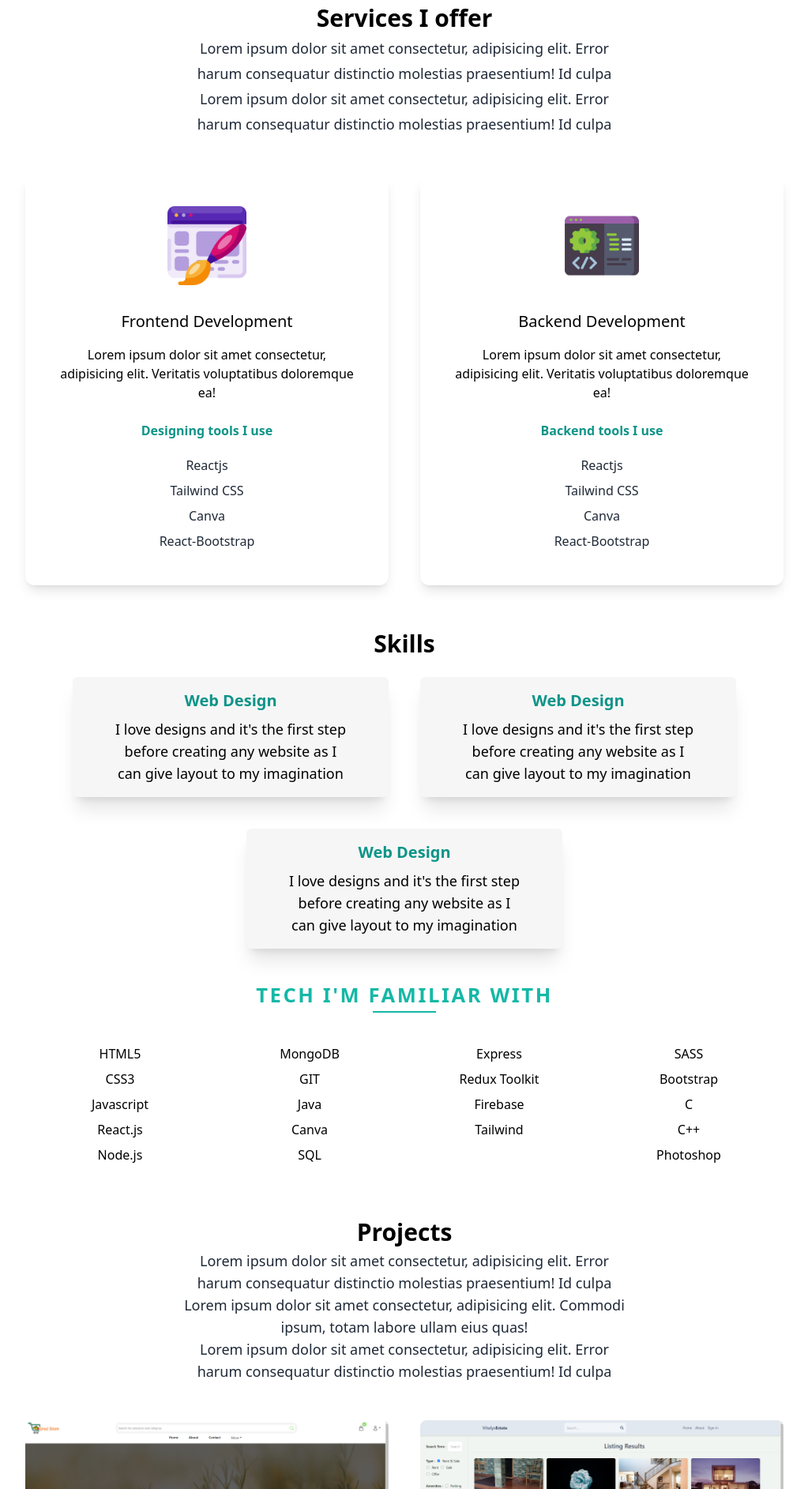
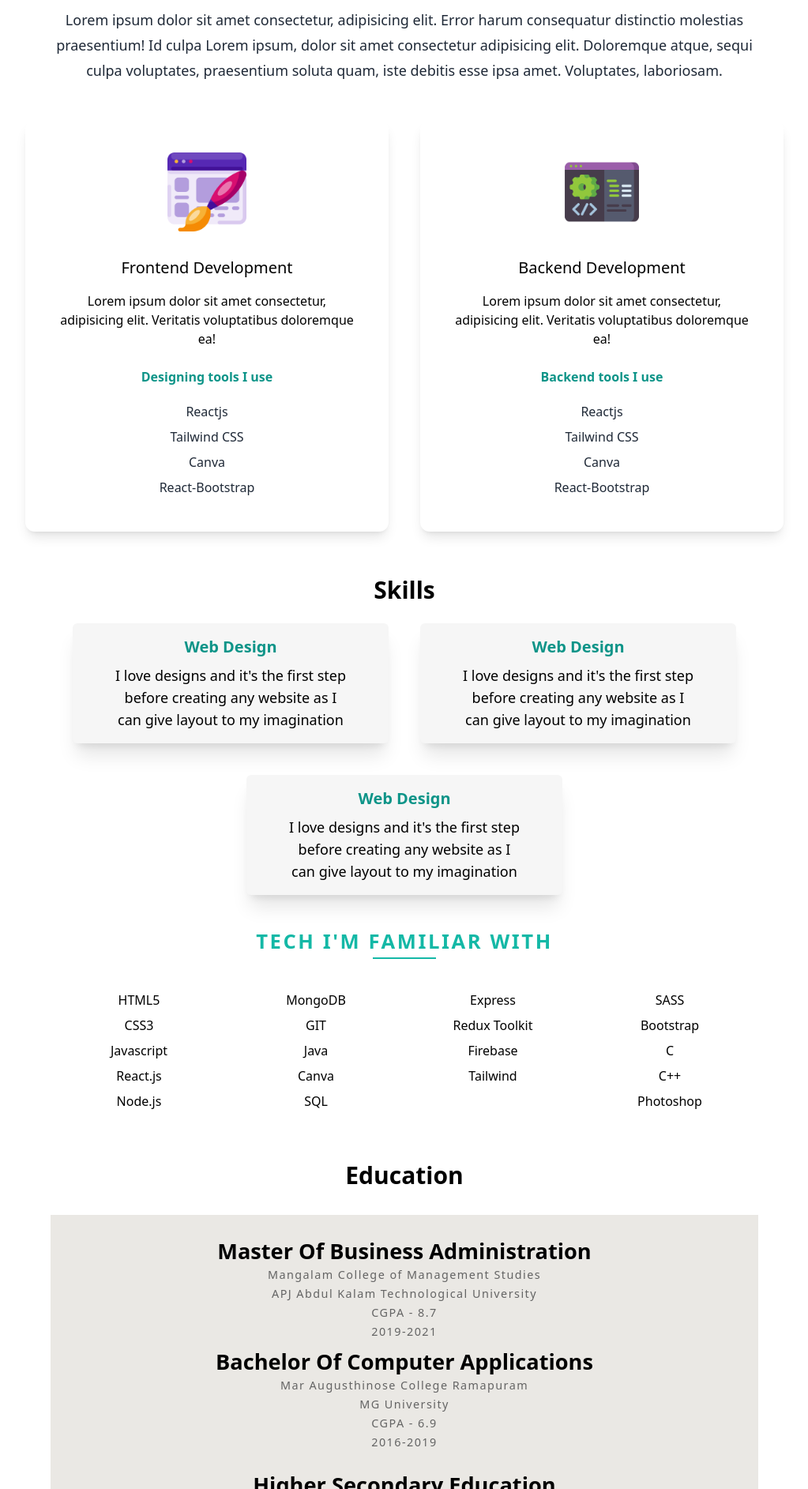
Before and after one commit to NithinPrathapan/My-portfolio, a React (Vite) app in the folder portfolio/: page / in a window 1280 px wide. Shown: the part 915-2800 px from the top of the page at 79% size, without its empty margins (128-1151 px from the left). Built offline with nearby package versions, Linux system fonts and the light colour scheme.

Commit message:
education section completed

```diff
--- a/portfolio/src/App.jsx
+++ b/portfolio/src/App.jsx
@@ -17,8 +17,8 @@ const App = () => {
   return (
     <div className={darkMode ? "dark" : ""}>
       <main className="bg-[#fff] px-5  md:px-20 lg:px-40 dark:bg-gradient-to-t from-[#000] to-slate-900 ">
-        <section className="min-h-screen">
-          <nav className="py-10 mb-12 flex justify-between">
+        <section className="mb-8">
+          <nav className="py-10 mb-12 flex w-full justify-between">
             <h1 className="text-xl font-burtons dark:text-white">
               developedby
             </h1>
@@ -49,14 +49,14 @@ const App = () => {
               </li>
             </ul>
           </nav>
-          <div className="text-center w-full">
+          <div className="text-center max-w-4xl">
             <h2 className="text-4xl  min-w-full py-2 md:text-6xl  text-center text-teal-600 font-medium">
               Nithin Prathpan
             </h2>
             <h3 className="text-2xl py-2 md:text-3xl font-semibold text-gray-800 dark:text-white">
               Mern stack Developer
             </h3>
-            <p className="text-1 md:text-xl leading-8 text-gray-800  max-w-lg mx-auto dark:text-slate-400 ">
+            <p className="text-1 md:text-xl leading-8 text-gray-800  max-w-4xl py-2 mx-auto dark:text-slate-300 ">
               Lorem ipsum, dolor sit amet consectetur adipisicing elit. Iure quo
               laudantium dolorem, deleniti iste omnis repellendus voluptates
               veniam, at libero beatae. Cupiditate facere totam nulla quaerat
@@ -64,7 +64,7 @@ const App = () => {
               Obcaecati.
             </p>
           </div>
-          <div className="text-5xl flex justify-center gap-16 py-3 text-gray-600 dark:text-slate-400">
+          <div className="text-5xl flex justify-center gap-16 py-4 text-gray-600 dark:text-slate-300">
             <AiFillTwitterCircle />
             <AiFillLinkedin />
             <AiFillYoutube />
@@ -78,21 +78,20 @@ const App = () => {
           </div>
         </section>
         <section>
-          <div className="max-w-xl text-center my-2 mx-auto">
+          <div className="max-w-4xl text-center my-2 mx-auto">
             <h3 className="text-3xl dark:text-white font-semibold py-1">
               Services I offer
             </h3>
-            <p className="text-lg leading-8 text-gray-800 dark:text-slate-400">
+            <p className="text-lg leading-8 text-gray-800 dark:text-slate-300">
               Lorem ipsum dolor sit amet consectetur, adipisicing elit. Error
-              harum consequatur distinctio molestias praesentium! Id culpa
-            </p>
-            <p className="text-lg leading-8 text-gray-800 dark:text-slate-400">
-              Lorem ipsum dolor sit amet consectetur, adipisicing elit. Error
-              harum consequatur distinctio molestias praesentium! Id culpa
+              harum consequatur distinctio molestias praesentium! Id culpa Lorem
+              ipsum, dolor sit amet consectetur adipisicing elit. Doloremque
+              atque, sequi culpa voluptates, praesentium soluta quam, iste
+              debitis esse ipsa amet. Voluptates, laboriosam.
             </p>
           </div>
           <div className="lg:flex gap-10">
-            <div className="text-center shadow-lg p-10 max-w-lg mx-auto rounded-xl my-10 dark:text-slate-400 dark:bg-slate-900">
+            <div className="text-center shadow-lg p-10 max-w-lg mx-auto rounded-xl my-10 dark:text-slate-300 dark:bg-slate-900">
               <img
                 src={frontend}
                 className="w-[100px] h-[100px] mx-auto"
@@ -108,12 +107,12 @@ const App = () => {
               <h4 className="py-4 text-teal-600 font-semibold">
                 Designing tools I use
               </h4>
-              <p className="text-gray-800 dark:text-slate-400 py-1">Reactjs</p>
-              <p className="text-gray-800 dark:text-slate-400 py-1">
+              <p className="text-gray-800 dark:text-slate-300 py-1">Reactjs</p>
+              <p className="text-gray-800 dark:text-slate-300 py-1">
                 Tailwind CSS
               </p>
-              <p className="text-gray-800 dark:text-slate-400 py-1">Canva</p>
-              <p className="text-gray-800 dark:text-slate-400 py-1">
+              <p className="text-gray-800 dark:text-slate-300 py-1">Canva</p>
+              <p className="text-gray-800 dark:text-slate-300 py-1">
                 React-Bootstrap
               </p>
             </div>
@@ -127,19 +126,19 @@ const App = () => {
               <h3 className="text-xl font-medium pt-8 pb-2 dark:text-slate-200">
                 Backend Development
               </h3>
-              <p className="py-2 dark:text-slate-400">
+              <p className="py-2 dark:text-slate-300">
                 Lorem ipsum dolor sit amet consectetur, adipisicing elit.
                 Veritatis voluptatibus doloremque ea!
               </p>
               <h4 className="py-4 text-teal-600 font-semibold">
                 Backend tools I use
               </h4>
-              <p className="text-gray-800 py-1 dark:text-slate-400">Reactjs</p>
-              <p className="text-gray-800 py-1 dark:text-slate-400">
+              <p className="text-gray-800 py-1 dark:text-slate-300">Reactjs</p>
+              <p className="text-gray-800 py-1 dark:text-slate-300">
                 Tailwind CSS
               </p>
-              <p className="text-gray-800 py-1 dark:text-slate-400">Canva</p>
-              <p className="text-gray-800 py-1 dark:text-slate-400">
+              <p className="text-gray-800 py-1 dark:text-slate-300">Canva</p>
+              <p className="text-gray-800 py-1 dark:text-slate-300">
                 React-Bootstrap
               </p>
             </div>
@@ -147,37 +146,37 @@ const App = () => {
         </section>
 
         {/*Skills me section */}
-        <section className=" text-center my-2 mx-auto justify-center">
+        <section className=" text-center  my-2 mx-auto justify-center">
           <h3 className="text-3xl  dark:text-white font-semibold py-2 mb-2">
             Skills
           </h3>
 
-          <div className="flex flex-wrap gap-10 py-2 mx-auto justify-center">
-            <div className="flex flex-col flex-1 basis-1/3 max-w-[400px] min-w-[200px] rounded-md bg-[#f6f6f6] min-h-[150px] shadow-xl text-center  p-4 items-center justify-center gap-2 hover:scale-105 duration-500 cursor-none">
-              <h1 className="text-teal-600 font-semibold  md:text-xl text-lg">
+          <div className="flex flex-wrap gap-10 py-2 mx-auto justify-center max-w-4xl">
+            <div className="flex dark:bg-slate-800  flex-col flex-1 basis-1/3 max-w-[400px] min-w-[200px] rounded-md bg-[#f6f6f6] min-h-[150px] shadow-xl text-center  p-4 items-center justify-center gap-2 hover:scale-105 duration-500 cursor-none">
+              <h1 className="text-teal-600 dark:text-teal-500 font-semibold  md:text-xl text-lg">
                 Web Design
               </h1>
-              <p className="text-xs md:text-lg w-[80%]">
+              <p className="text-xs md:text-lg w-[80%] dark:text-slate-300">
                 I love designs and it's the first step before creating any
                 website as I can give layout to my imagination
               </p>
             </div>
 
-            <div className="flex flex-col flex-1 basis-1/3 max-w-[400px] min-w-[200px] rounded-md bg-[#f6f6f6] min-h-[150px] shadow-xl text-center  p-4 items-center justify-center gap-2 hover:scale-105 duration-500 cursor-none">
-              <h1 className="text-teal-600 font-semibold  md:text-xl text-lg">
+            <div className="flex dark:bg-slate-800  flex-col flex-1 basis-1/3 max-w-[400px] min-w-[200px] rounded-md bg-[#f6f6f6] min-h-[150px] shadow-xl text-center  p-4 items-center justify-center gap-2 hover:scale-105 duration-500 cursor-none">
+              <h1 className="text-teal-600 dark:text-teal-500 font-semibold  md:text-xl text-lg">
                 Web Design
               </h1>
-              <p className="text-xs md:text-lg w-[80%]">
+              <p className="text-xs md:text-lg w-[80%] dark:text-slate-300">
                 I love designs and it's the first step before creating any
                 website as I can give layout to my imagination
               </p>
             </div>
 
-            <div className="flex flex-col flex-1 basis-1/3 max-w-[400px] min-w-[200px] rounded-md bg-[#f6f6f6] min-h-[150px] shadow-xl text-center  p-4 items-center justify-center gap-2 hover:scale-105 duration-500 cursor-none">
-              <h1 className="text-teal-600 font-semibold  md:text-xl text-lg">
+            <div className="flex dark:bg-slate-800  flex-col flex-1 basis-1/3 max-w-[400px] min-w-[200px] rounded-md bg-[#f6f6f6] min-h-[150px] shadow-xl text-center  p-4 items-center justify-center gap-2 hover:scale-105 duration-500 cursor-none">
+              <h1 className="text-teal-600 dark:text-teal-500 font-semibold  md:text-xl text-lg">
                 Web Design
               </h1>
-              <p className="text-xs md:text-lg w-[80%]">
+              <p className="text-xs md:text-lg w-[80%] dark:text-slate-300">
                 I love designs and it's the first step before creating any
                 website as I can give layout to my imagination
               </p>
@@ -187,39 +186,148 @@ const App = () => {
 
         {/* tech stacks section */}
         <section>
-          <div className="py-2 mt-6 max-w-full mx-auto">
+          <div className="py-2 mt-6 max-w-4xl mx-auto">
             <h1 className="text-center uppercase font-semibold tracking-widest text-teal-500  text-[1.6rem]    ">
               TECH I'M FAMILIAR WITH
             </h1>
             <div className="border-teal-500  border w-20 mt-[1px]  mx-auto"></div>
-            <div className="md:flex dark:text-slate-400 justify-around  py-10">
+            <div className="md:flex dark:text-slate-300 justify-around  py-10">
               <ul className="text-center mb-2 flex gap-2 flex-col md:w-[25%] ">
-                <li className="hover:scale-105 hover:font-bold cursor-context-menu duration-300">HTML5</li>
-                <li className="hover:scale-105 hover:font-bold cursor-context-menu duration-300">CSS3</li>
-                <li className="hover:scale-105 hover:font-bold cursor-context-menu duration-300">Javascript</li>
-                <li className="hover:scale-105 hover:font-bold cursor-context-menu duration-300">React.js</li>
-                <li className="hover:scale-105 hover:font-bold cursor-context-menu duration-300">Node.js</li>
+                <li className="hover:scale-105 hover:font-bold cursor-context-menu duration-300">
+                  HTML5
+                </li>
+                <li className="hover:scale-105 hover:font-bold cursor-context-menu duration-300">
+                  CSS3
+                </li>
+                <li className="hover:scale-105 hover:font-bold cursor-context-menu duration-300">
+                  Javascript
+                </li>
+                <li className="hover:scale-105 hover:font-bold cursor-context-menu duration-300">
+                  React.js
+                </li>
+                <li className="hover:scale-105 hover:font-bold cursor-context-menu duration-300">
+                  Node.js
+                </li>
               </ul>
               <ul className="text-center mb-2 flex gap-2 flex-col md:w-[25%] ">
-                <li className="hover:scale-105 hover:font-bold cursor-context-menu duration-300">MongoDB</li>
-                <li className="hover:scale-105 hover:font-bold cursor-context-menu duration-300">GIT</li>
-                <li className="hover:scale-105 hover:font-bold cursor-context-menu duration-300">Java</li>
-                <li className="hover:scale-105 hover:font-bold cursor-context-menu duration-300">Canva</li>
-                <li className="hover:scale-105 hover:font-bold cursor-context-menu duration-300">SQL</li>
+                <li className="hover:scale-105 hover:font-bold cursor-context-menu duration-300">
+                  MongoDB
+                </li>
+                <li className="hover:scale-105 hover:font-bold cursor-context-menu duration-300">
+                  GIT
+                </li>
+                <li className="hover:scale-105 hover:font-bold cursor-context-menu duration-300">
+                  Java
+                </li>
+                <li className="hover:scale-105 hover:font-bold cursor-context-menu duration-300">
+                  Canva
+                </li>
+                <li className="hover:scale-105 hover:font-bold cursor-context-menu duration-300">
+                  SQL
+                </li>
               </ul>
               <ul className="text-center mb-2 flex gap-2 flex-col md:w-[25%]">
-                <li className="hover:scale-105 hover:font-bold cursor-context-menu duration-300">Express</li>
-                <li className="hover:scale-105 hover:font-bold cursor-context-menu duration-300">Redux Toolkit</li>
-                <li className="hover:scale-105 hover:font-bold cursor-context-menu duration-300">Firebase</li>
-                <li className="hover:scale-105 hover:font-bold cursor-context-menu duration-300">Tailwind</li>
+                <li className="hover:scale-105 hover:font-bold cursor-context-menu duration-300">
+                  Express
+                </li>
+                <li className="hover:scale-105 hover:font-bold cursor-context-menu duration-300">
+                  Redux Toolkit
+                </li>
+                <li className="hover:scale-105 hover:font-bold cursor-context-menu duration-300">
+                  Firebase
+                </li>
+                <li className="hover:scale-105 hover:font-bold cursor-context-menu duration-300">
+                  Tailwind
+                </li>
               </ul>
               <ul className="text-center mb-2 flex gap-2 flex-col md:w-[25%] ">
-                <li className="hover:scale-105 hover:font-bold cursor-context-menu duration-300">SASS</li>
-                <li className="hover:scale-105 hover:font-bold cursor-context-menu duration-300">Bootstrap</li>
-                <li className="hover:scale-105 hover:font-bold cursor-context-menu duration-300">C</li>
-                <li className="hover:scale-105 hover:font-bold cursor-context-menu duration-300">C++</li>
-                <li className="hover:scale-105 hover:font-bold cursor-context-menu duration-300">Photoshop</li>
+                <li className="hover:scale-105 hover:font-bold cursor-context-menu duration-300">
+                  SASS
+                </li>
+                <li className="hover:scale-105 hover:font-bold cursor-context-menu duration-300">
+                  Bootstrap
+                </li>
+                <li className="hover:scale-105 hover:font-bold cursor-context-menu duration-300">
+                  C
+                </li>
+                <li className="hover:scale-105 hover:font-bold cursor-context-menu duration-300">
+                  C++
+                </li>
+                <li className="hover:scale-105 hover:font-bold cursor-context-menu duration-300">
+                  Photoshop
+                </li>
               </ul>
+            </div>
+          </div>
+        </section>
+
+        {/* Education */}
+        <section className="mb-8">
+            <h1 className="text-3xl text-center dark:text-white font-semibold py-2 mb-2">
+              Education
+            </h1>
+          <div className="py-4 mt-6 max-w-4xl flex flex-col  mx-auto bg-[#eae8e4] dark:bg-gray-800">
+            <div className="flex flex-col md:gap-2 gap-1 pt-4 text-center">
+              <h1 className="md:text-[1.7rem] text-lg font-semibold dark:text-slate-300 ">
+                Master Of Business Administration
+              </h1>
+              <p className="text-[#646464] md:text-[0.9rem] text-xs md:tracking-widest tracking-wide">
+                Mangalam College of Management Studies
+              </p>
+              <p className="text-[#646464] md:text-[0.9rem] text-xs md:tracking-widest tracking-wide">
+                APJ Abdul Kalam Technological University
+              </p>
+              <p className="text-[#646464] md:text-[0.9rem] text-xs md:tracking-widest tracking-wide">
+                CGPA - 8.7
+              </p>
+              <p className="text-[#646464] md:text-[0.9rem] text-xs md:tracking-widest tracking-wide">
+                2019-2021
+              </p>
+            </div>
+            <div className="flex flex-col md:gap-2 my-4 gap-1 text-center">
+              <h1 className="md:text-[1.7rem] text-lg font-semibold dark:text-slate-300">
+                Bachelor Of Computer Applications
+              </h1>
+              <p className="text-[#646464] md:text-[0.9rem] text-xs md:tracking-widest tracking-wide">
+                Mar Augusthinose College Ramapuram
+              </p>
+              <p className="text-[#646464] md:text-[0.9rem] text-xs md:tracking-widest tracking-wide">
+                MG University
+              </p>
+              <p className="text-[#646464] md:text-[0.9rem] text-xs md:tracking-widest tracking-wide">
+                CGPA - 6.9
+              </p>
+              <p className="text-[#646464] md:text-[0.9rem] text-xs md:tracking-widest tracking-wide">
+                2016-2019
+              </p>
+            </div>
+            <div className="flex flex-col md:gap-2 my-4 gap-1 text-center">
+              <h1 className="md:text-[1.7rem] text-lg font-semibold dark:text-slate-300">
+                Higher Secondary Education
+              </h1>
+              <p className="text-[#646464] md:text-[0.9rem] text-xs md:tracking-widest tracking-wide">
+                Govt. H.S.S Panamattam
+              </p>
+              <p className="text-[#646464] md:text-[0.9rem] text-xs md:tracking-widest tracking-wide">
+                80 %
+              </p>
+              <p className="text-[#646464] md:text-[0.9rem] text-xs md:tracking-widest tracking-wide">
+                2014-2016
+              </p>
+            </div>
+            <div className="flex flex-col md:gap-2 my-4 gap-1 text-center">
+              <h1 className="md:text-[1.7rem] text-lg font-semibold dark:text-slate-300">
+                Higher School Education
+              </h1>
+              <p className="text-[#646464] md:text-[0.9rem] text-xs md:tracking-widest tracking-wide">
+                Govt. H.S.S Panamattam
+              </p>
+              <p className="text-[#646464] md:text-[0.9rem] text-xs md:tracking-widest tracking-wide">
+                99 %
+              </p>
+              <p className="text-[#646464] md:text-[0.9rem] text-xs md:tracking-widest tracking-wide">
+                2014-2016
+              </p>
             </div>
           </div>
         </section>
@@ -230,13 +338,13 @@ const App = () => {
             <h3 className="text-3xl py-1 dark:text-white font-semibold ">
               Projects
             </h3>
-            <p className="md:text-lg text-sm leading-8 text-gray-800 dark:text-slate-400">
+            <p className="md:text-lg text-sm leading-8 text-gray-800 dark:text-slate-300">
               Lorem ipsum dolor sit amet consectetur, adipisicing elit. Error
               harum consequatur distinctio molestias praesentium! Id culpa Lorem
               ipsum dolor sit amet consectetur, adipisicing elit. Commodi ipsum,
               totam labore ullam eius quas!
             </p>
-            <p className="md:text-lg text-sm leading-8 text-gray-800 dark:text-slate-400">
+            <p className="md:text-lg text-sm leading-8 text-gray-800 dark:text-slate-300">
               Lorem ipsum dolor sit amet consectetur, adipisicing elit. Error
               harum consequatur distinctio molestias praesentium! Id culpa
             </p>
@@ -256,7 +364,7 @@ const App = () => {
                 <h1 className="text-teal-500 md:text-2xl text-center   font-bold ">
                   Grocerry App
                 </h1>
-                <p className="text-slate-400 w-[80%] md:text-lg text-xs  ">
+                <p className="text-slate-300 w-[80%] md:text-lg text-xs  ">
                   Lorem ipsum dolor sit amet consectetur adipisicing elit. Sint
                   a autem suscipit ea!
                 </p>
@@ -276,7 +384,7 @@ const App = () => {
                 <h1 className="text-teal-500 md:text-2xl text-center   font-bold ">
                   Real Estate App
                 </h1>
-                <p className="text-slate-400 w-[80%] md:text-lg text-xs ">
+                <p className="text-slate-300 w-[80%] md:text-lg text-xs ">
                   Lorem ipsum dolor sit amet consectetur adipisicing elit. Sint
                   a autem suscipit ea!
                 </p>
@@ -296,7 +404,7 @@ const App = () => {
                 <h1 className="text-teal-500 md:text-2xl text-center   font-bold ">
                   Grocerry App
                 </h1>
-                <p className="text-slate-400 w-[80%] md:text-lg text-xs  ">
+                <p className="text-slate-300 w-[80%] md:text-lg text-xs  ">
                   Lorem ipsum dolor sit amet consectetur adipisicing elit. Sint
                   a autem suscipit ea!
                 </p>
@@ -316,7 +424,7 @@ const App = () => {
                 <h1 className="text-teal-500 md:text-2xl text-center   font-bold ">
                   Real Estate App
                 </h1>
-                <p className="text-slate-400 w-[80%] md:text-lg text-xs ">
+                <p className="text-slate-300 w-[80%] md:text-lg text-xs ">
                   Lorem ipsum dolor sit amet consectetur adipisicing elit. Sint
                   a autem suscipit ea!
                 </p>
```
